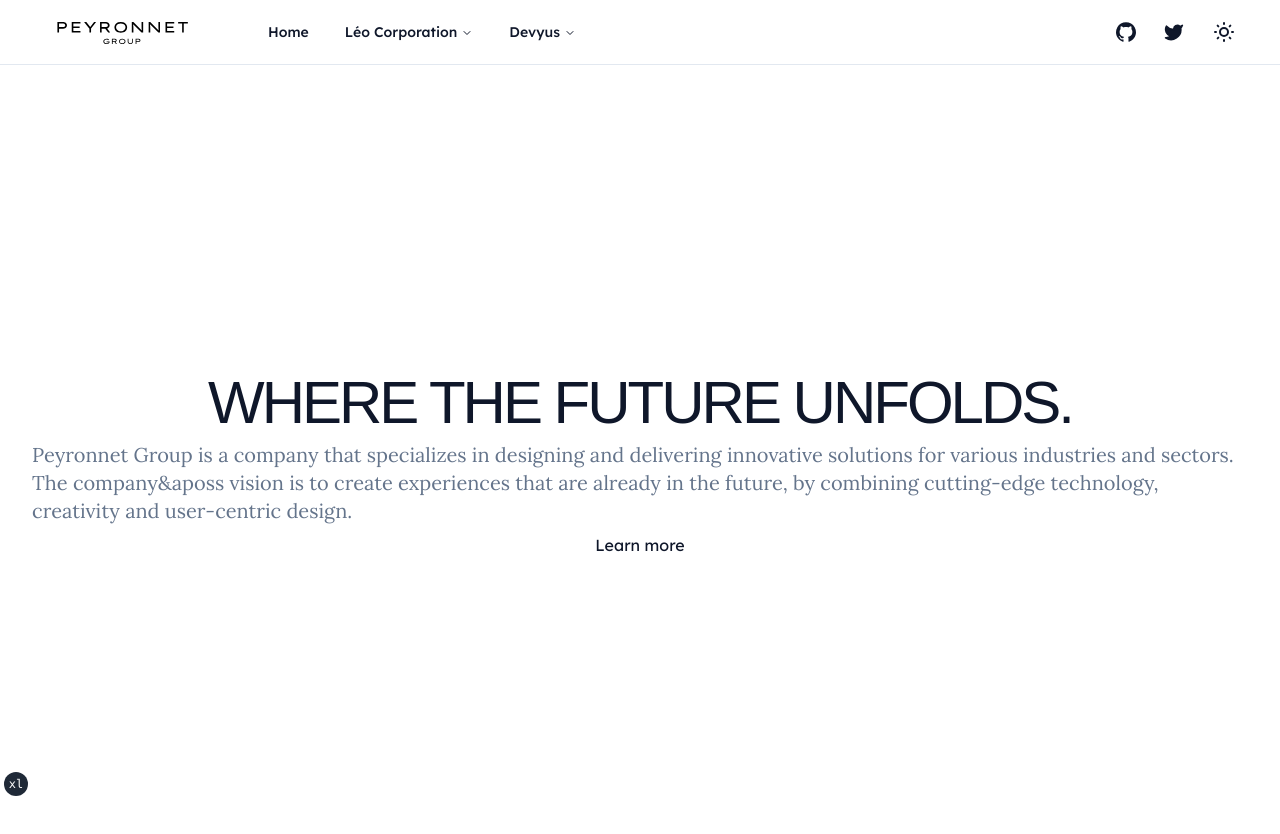
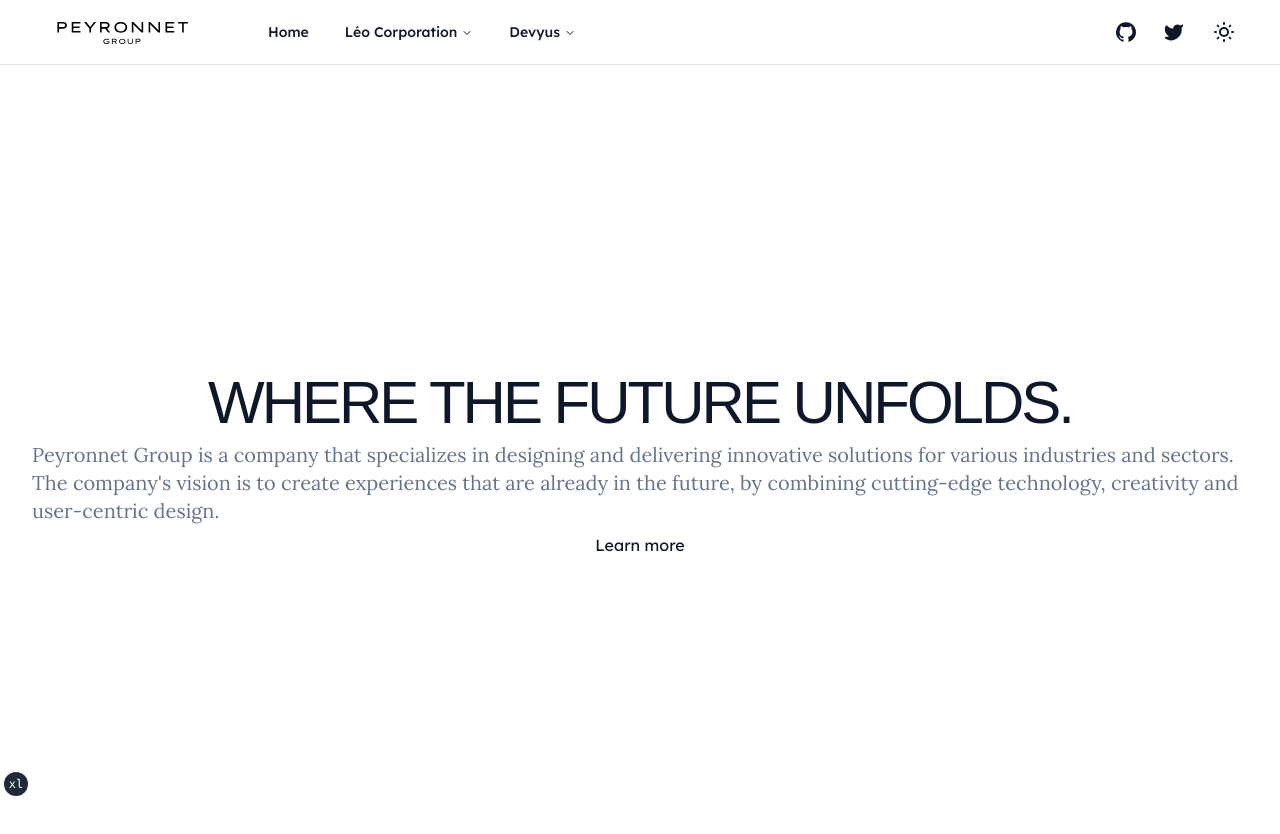
Before and after one commit to peyronnet-group/website, a Next.js app: page / in a window 1280 px wide. Shown: the top 834 px of the page. Built offline with nearby package versions, Linux system fonts and the light colour scheme; a web font is replaced by a local one.

Commit message:
Fixed typo

```diff
--- a/app/page.tsx
+++ b/app/page.tsx
@@ -46,7 +46,7 @@ export default function IndexPage() {
           <Paragraph>
             Peyronnet Group is a company that specializes in designing and
             delivering innovative solutions for various industries and sectors.
-            The company&aposs vision is to create experiences that are already
+            The company&apos;s vision is to create experiences that are already
             in the future, by combining cutting-edge technology, creativity and
             user-centric design.
           </Paragraph>
```
